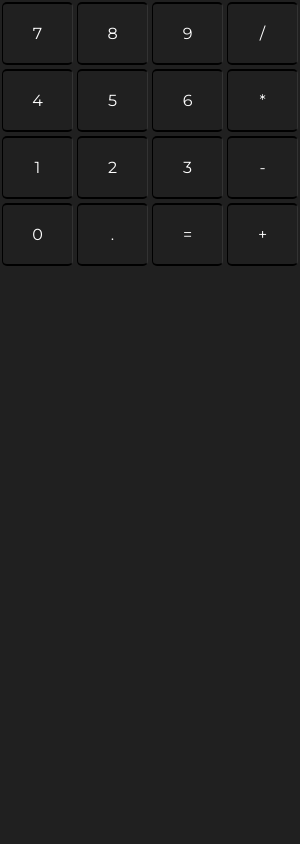
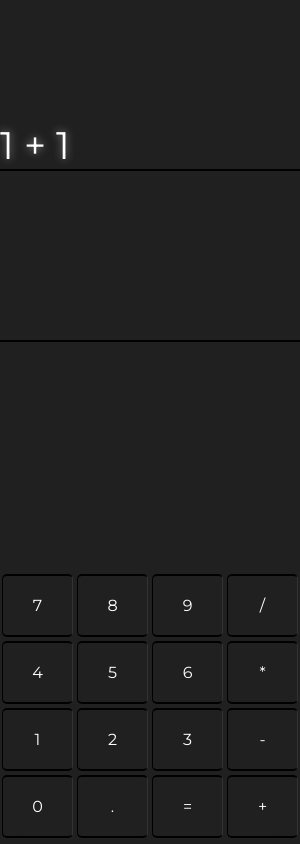
Before and after one commit to JMG1995/js-electron-calculator, an Electron app: page index.html in a window 300 px wide. Drawn offline with Linux system fonts and the light colour scheme.

Commit message:
add screen  and empty space display

```diff
--- a/css/styles.css
+++ b/css/styles.css
@@ -1,24 +1,38 @@
+body {
+  /* -webkit-user-select: none; */
+  -webkit-app-region: drag;
+}
+
 body,
 html {
   font-family: "Montserrat", sans-serif;
   margin: 0;
   padding: 0;
   box-sizing: border-box;
+  border-radius: 50px;
   background: #202020;
   color: #fff;
 }
 
-#app {
-  display: flex;
-}
-
 .keys-container {
+  -webkit-app-region: no-drag;
   display: flex;
   flex-wrap: wrap;
   flex: 1 1 100%;
+  height: 59%;
+  align-content: flex-end;
+}
+
+.screen,
+.space {
+  display: flex;
   flex-direction: row;
-  height: 100%;
-  align-content: flex-end;
+  align-items: flex-end;
+  font-size: 2.4em;
+  text-shadow: 0px 0px 8px rgba(255, 255, 255, 0.5);
+  flex: 1 1 100%;
+  height: 20%;
+  border-bottom: 2px solid #000;
 }
 
 .item {
@@ -31,4 +45,5 @@ html {
   border-radius: 5px;
   margin: 2px;
   padding: 20px 0;
+  -webkit-app-region: no-drag;
 }
--- a/index.html
+++ b/index.html
@@ -12,7 +12,8 @@
   </head>
   <body>
     <div id="app">
-      <div class="screen"></div>
+      <div class="screen">1 + 1</div>
+      <div class="space"></div>
       <div class="keys-container">
         <div class="item">7</div>
         <div class="item">8</div>
```
Also changed, not shown: main.js (+5 -2 lines).
